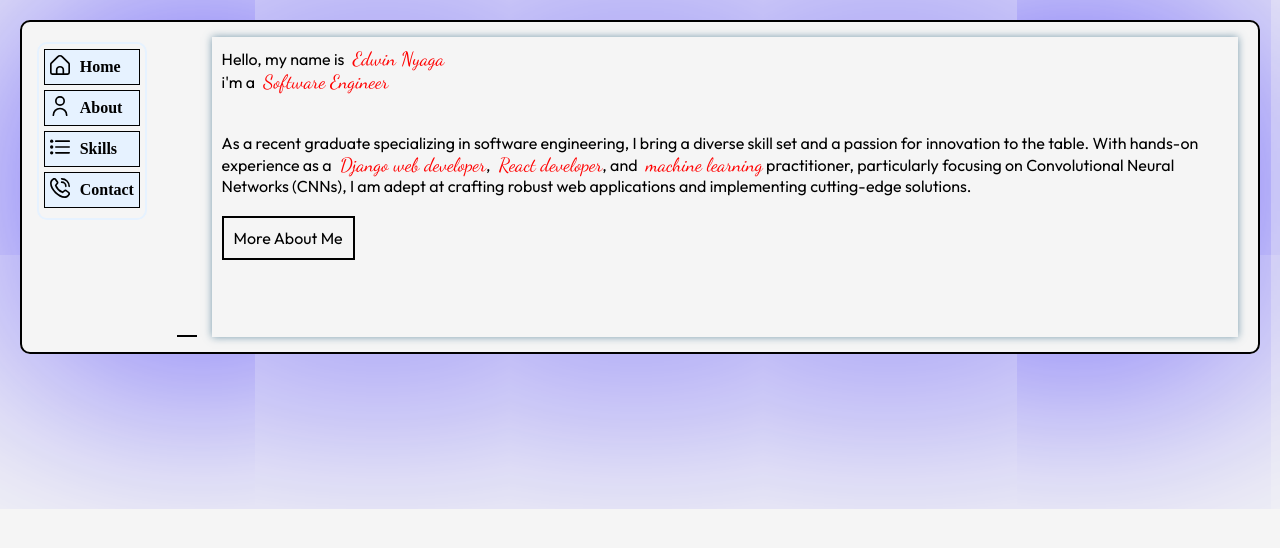
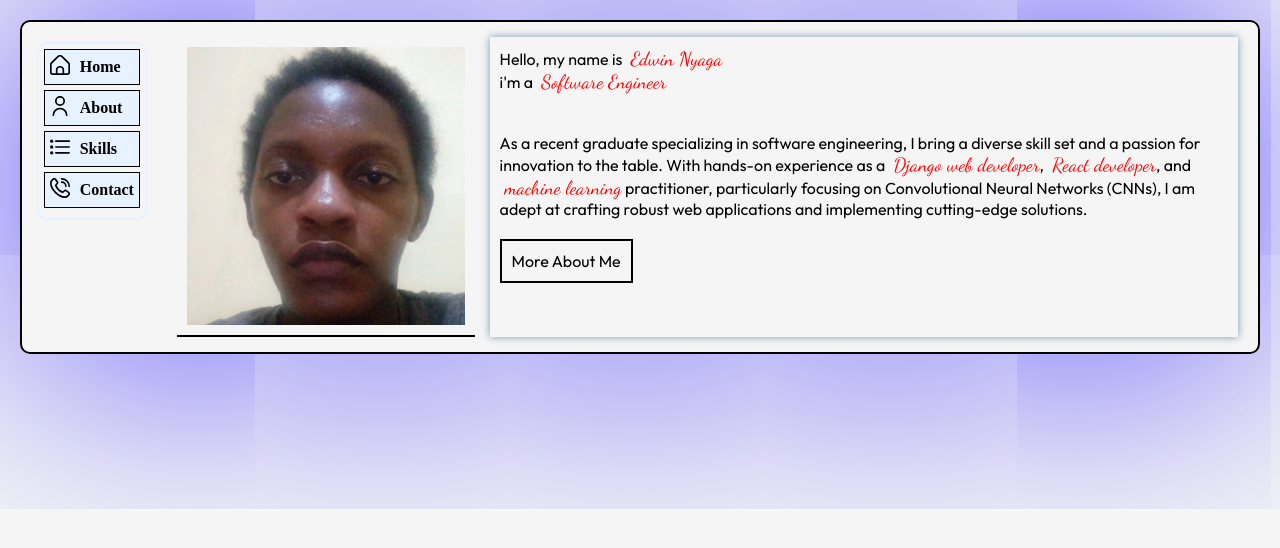
Before and after one commit to edyprogramz/portfolio-website, a plain HTML site: page index.html in a window 1280 px wide. Drawn offline with Linux system fonts and the light colour scheme.

Commit message:
Update index.html

```diff
--- a/index.html
+++ b/index.html
@@ -54,7 +54,7 @@
         <div id="right-side">
             <div class="section-content">
                 <div class="profile-pic">
-                    <img src="tt.png" alt=""/>
+                    <img src="tt.jpg" alt=""/>
                 </div>
 
                 <div id="home-content" class="content">
```
